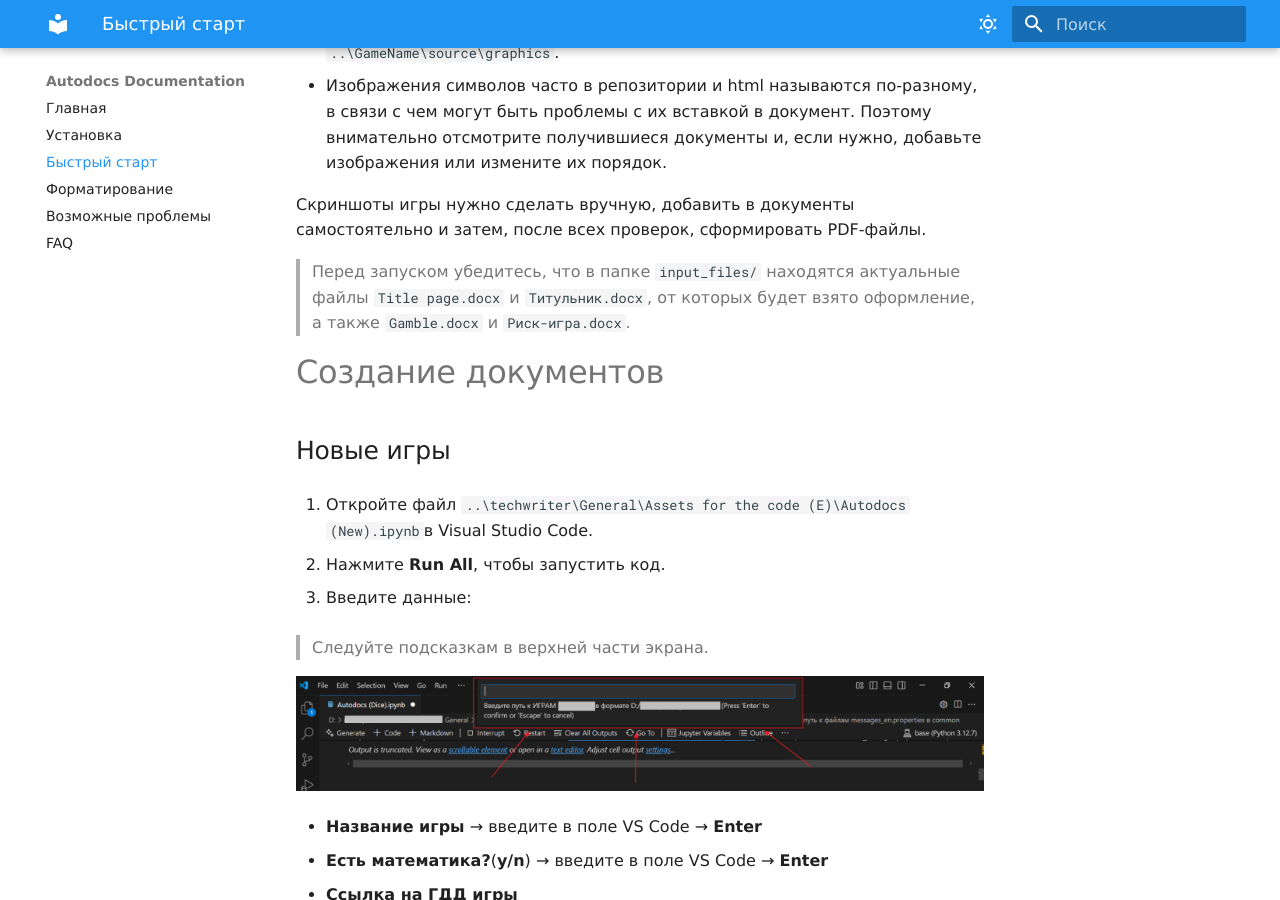
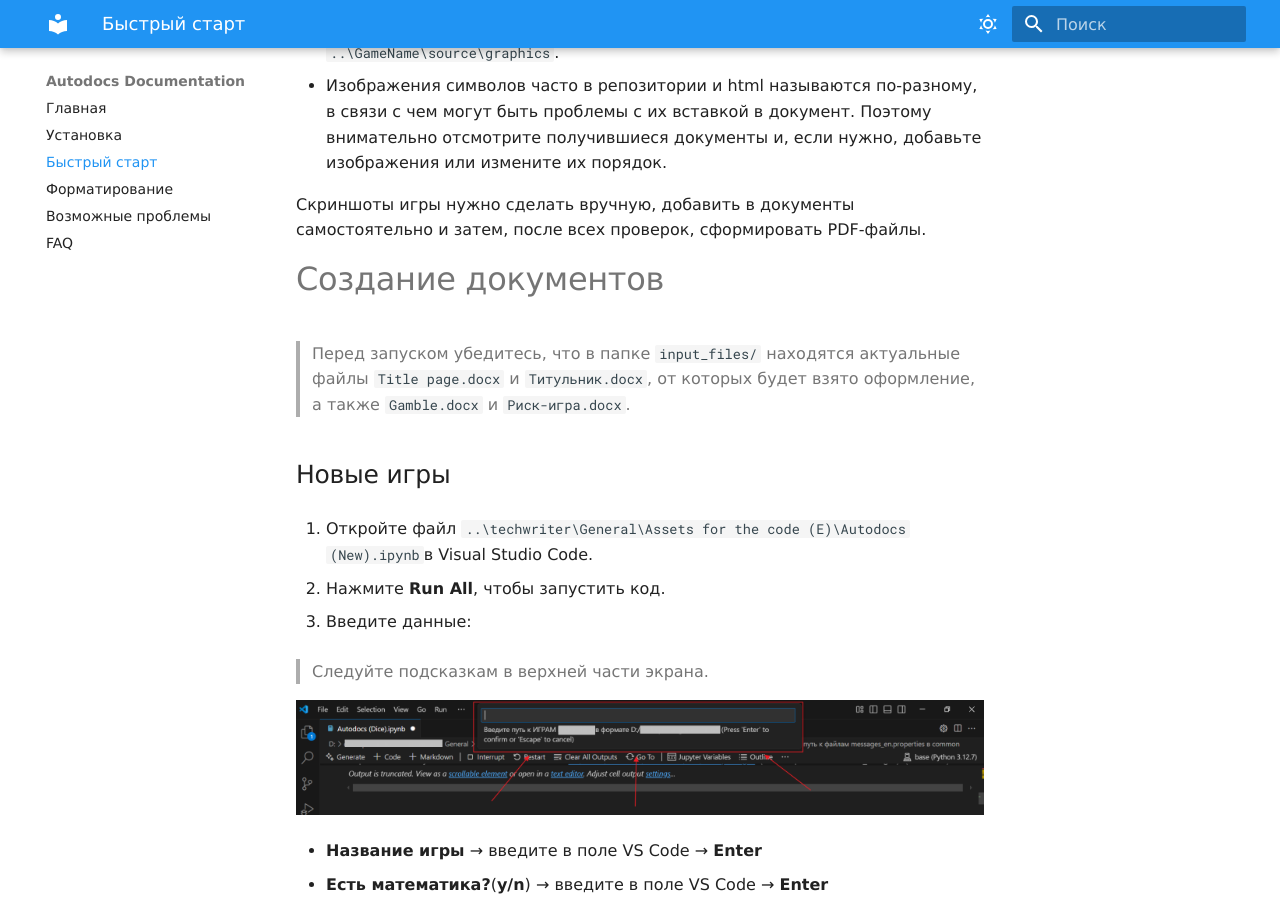
Before and after one commit to lopefre/Documentation, an MkDocs documentation site: the page built from docs/usage.md, in a window 1280 px wide and 900 px high, scrolled down 882 px. Built offline with MkDocs 1.6.1 and Material for MkDocs 9.7.7, drawn with Linux system fonts in a browser that asks for light colours; some web fonts are replaced.

```diff
--- a/docs/usage.md
+++ b/docs/usage.md
@@ -29,9 +29,9 @@
 
 Скриншоты игры нужно сделать вручную, добавить в документы самостоятельно и затем, после всех проверок, сформировать PDF-файлы.
 
+# Создание документов
+
 > Перед запуском убедитесь, что в папке `input_files/` находятся актуальные файлы `Title page.docx` и `Титульник.docx`, от которых будет взято оформление, а также `Gamble.docx` и `Риск-игра.docx`.
-
-# Создание документов
 
 ## Новые игры
 
```
